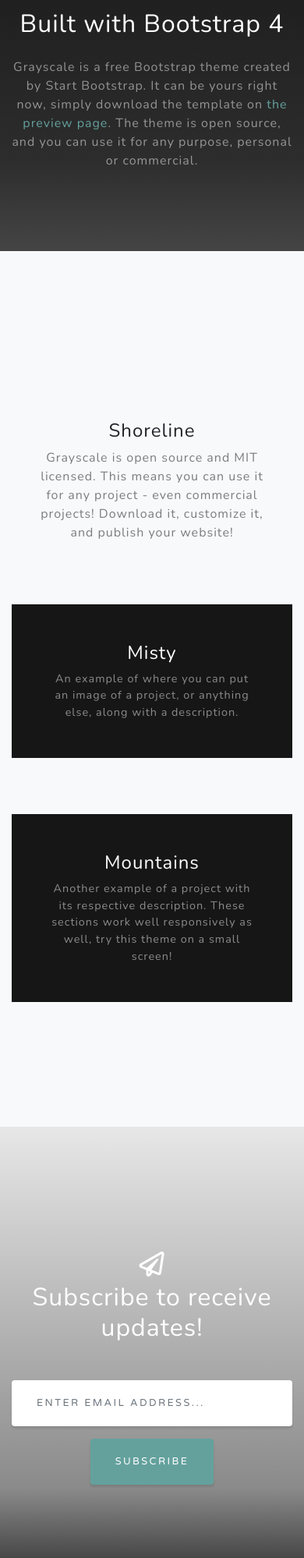
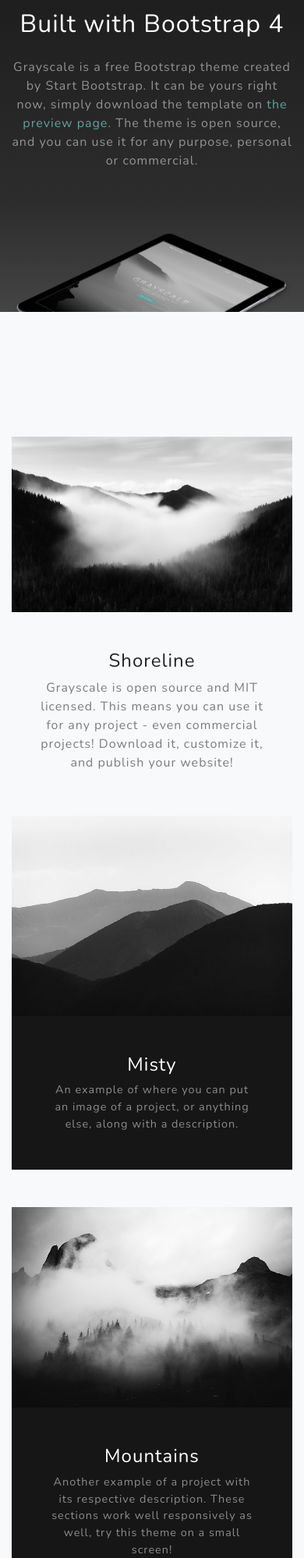
Before and after one commit to jpaulopd/paginaTatoo, a plain HTML site: page index.html in a window 390 px wide. Shown: the part 822-2820 px from the top of the page at 78% size. Drawn offline with nearby package versions, Linux system fonts and the light colour scheme; files whose address does not match are found by name.

Commit message:
adicionando responsividade container-fluid ao inves de apenas container

```diff
--- a/index.html
+++ b/index.html
@@ -32,7 +32,7 @@
 
   <!-- Navigation -->
   <nav class="navbar navbar-expand-lg navbar-light fixed-top" id="mainNav">
-    <div class="container">
+    <div class="container-fluid">
       <a class="navbar-brand js-scroll-trigger" href="#page-top">Start Bootstrap</a>
       <button class="navbar-toggler navbar-toggler-right" type="button" data-toggle="collapse" data-target="#navbarResponsive" aria-controls="navbarResponsive" aria-expanded="false" aria-label="Toggle navigation">
         Menu
@@ -56,7 +56,7 @@
 
   <!-- Header -->
   <header class="masthead">
-    <div class="container d-flex h-100 align-items-center">
+    <div class="container-fluid d-flex h-100 align-items-center">
       <div class="mx-auto text-center">
         <h1 class="mx-auto my-0 text-uppercase">Grayscale</h1>
         <h2 class="text-white-50 mx-auto mt-2 mb-5">A free, responsive, one page Bootstrap theme created by Start Bootstrap.</h2>
@@ -67,7 +67,7 @@
 
   <!-- About Section -->
   <section id="about" class="about-section text-center">
-    <div class="container">
+    <div class="container-fluid">
       <div class="row">
         <div class="col-lg-8 mx-auto">
           <h2 class="text-white mb-4">Built with Bootstrap 4</h2>
@@ -75,18 +75,18 @@
             <a href="http://startbootstrap.com/template-overviews/grayscale/">the preview page</a>. The theme is open source, and you can use it for any purpose, personal or commercial.</p>
         </div>
       </div>
-      <img src="img/ipad.png" class="img-fluid" alt="">
+      <img src="imagens/ipad.png" class="img-fluid" alt="">
     </div>
   </section>
 
   <!-- Projects Section -->
   <section id="projects" class="projects-section bg-light">
-    <div class="container">
+    <div class="container-fluid">
 
       <!-- Featured Project Row -->
       <div class="row align-items-center no-gutters mb-4 mb-lg-5">
         <div class="col-xl-8 col-lg-7">
-          <img class="img-fluid mb-3 mb-lg-0" src="img/bg-masthead.jpg" alt="">
+          <img class="img-fluid mb-3 mb-lg-0" src="imagens/bg-masthead.jpg" alt="">
         </div>
         <div class="col-xl-4 col-lg-5">
           <div class="featured-text text-center text-lg-left">
@@ -99,7 +99,7 @@
       <!-- Project One Row -->
       <div class="row justify-content-center no-gutters mb-5 mb-lg-0">
         <div class="col-lg-6">
-          <img class="img-fluid" src="img/demo-image-01.jpg" alt="">
+          <img class="img-fluid" src="imagens/demo-image-01.jpg" alt="">
         </div>
         <div class="col-lg-6">
           <div class="bg-black text-center h-100 project">
@@ -117,7 +117,7 @@
       <!-- Project Two Row -->
       <div class="row justify-content-center no-gutters">
         <div class="col-lg-6">
-          <img class="img-fluid" src="img/demo-image-02.jpg" alt="">
+          <img class="img-fluid" src="imagens/demo-image-02.jpg" alt="">
         </div>
         <div class="col-lg-6 order-lg-first">
           <div class="bg-black text-center h-100 project">
@@ -137,7 +137,7 @@
 
   <!-- Signup Section -->
   <section id="signup" class="signup-section">
-    <div class="container">
+    <div class="container-fluid">
       <div class="row">
         <div class="col-md-10 col-lg-8 mx-auto text-center">
 
@@ -156,7 +156,7 @@
 
   <!-- Contact Section -->
   <section class="contact-section bg-black">
-    <div class="container">
+    <div class="container-fluid">
 
       <div class="row">
 
```
Also changed, not shown: imagens/bg-masthead.jpg (added), imagens/bg-signup.jpg (added), imagens/demo-image-01.jpg (added), imagens/demo-image-02.jpg (added), imagens/ipad.png (added).
